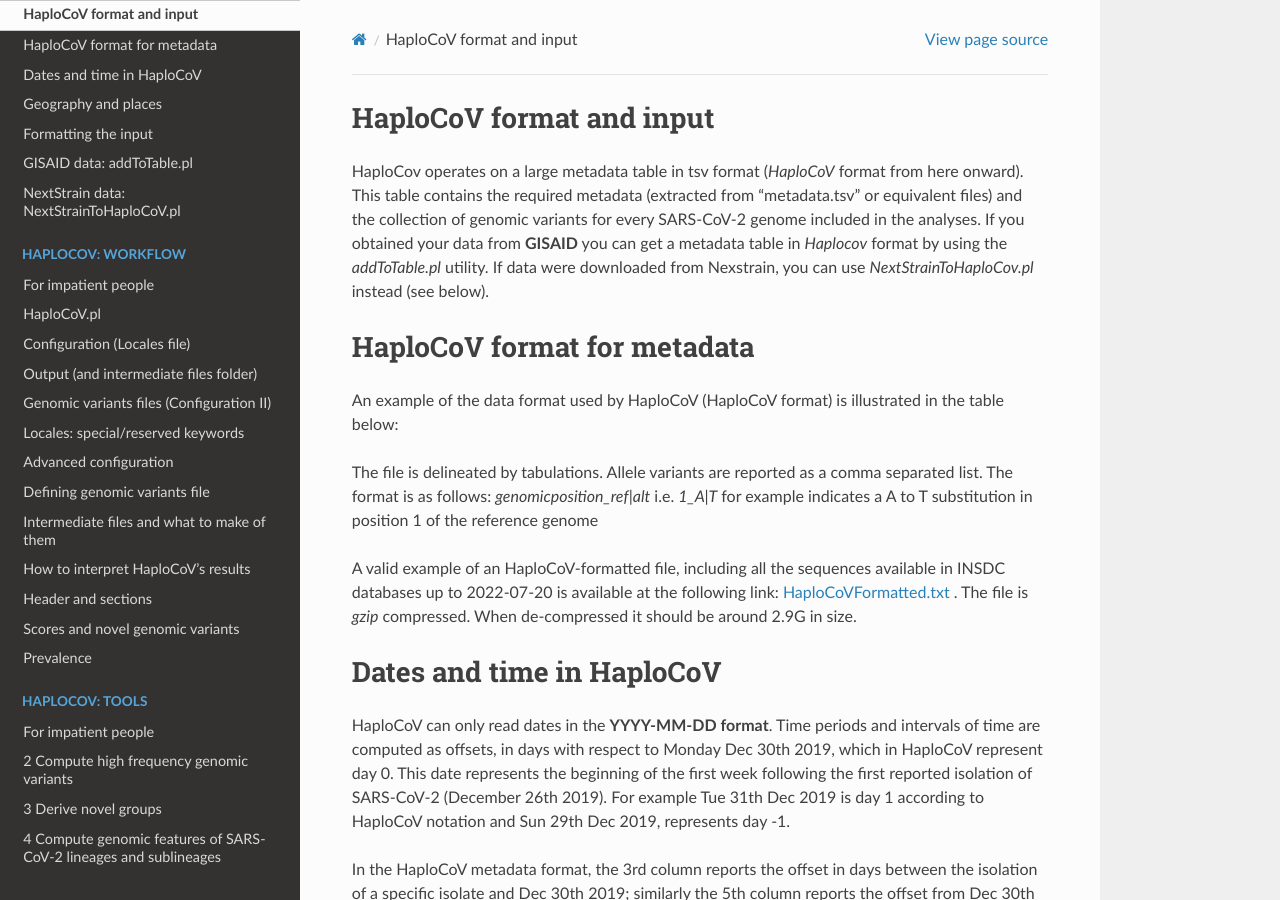
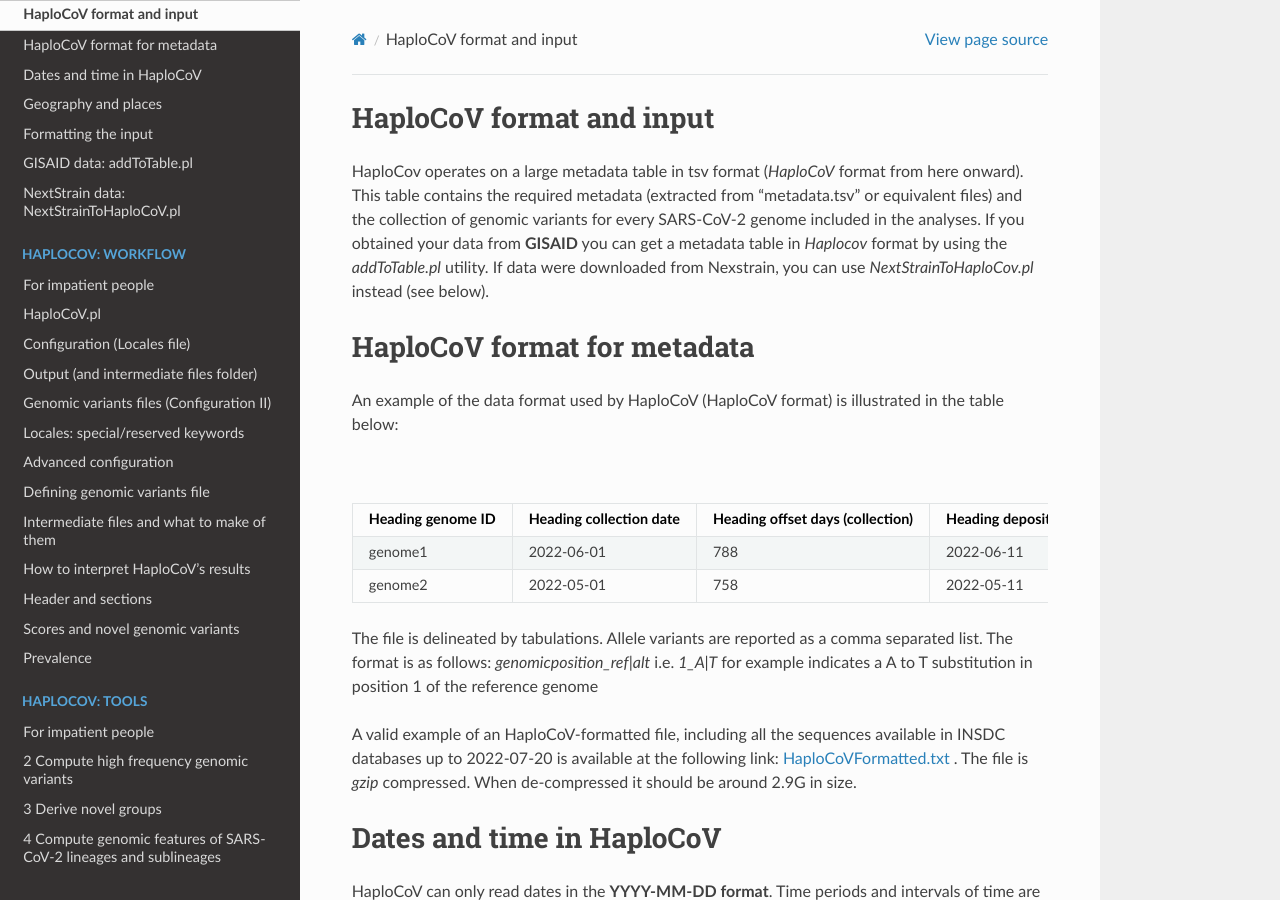
Before and after one commit to matteo14c/HaploCoV, a Sphinx documentation site: the page built from docs/source/metadata.rst, in a window 1280 px wide and 900 px high. Built offline with Sphinx 7.4.7 and the Read the Docs theme 2.0.0, drawn with Linux system fonts in a browser that asks for light colours.

Commit message:
Update metadata.rst

```diff
--- a/docs/source/metadata.rst
+++ b/docs/source/metadata.rst
@@ -9,8 +9,8 @@
 
 An example of the data format used by HaploCoV (HaploCoV format) is illustrated in the table below:
 
-.. list-table:: Locales File
-   :widths: 30 30 30 30 30 30 30 30 30 30 30 30
+.. list-table:: HaploCoV Format
+   :widths: 30 30 30 30 30 30 30 30 30 30 30
    :header-rows: 1
 
    * - Heading genome ID
```
